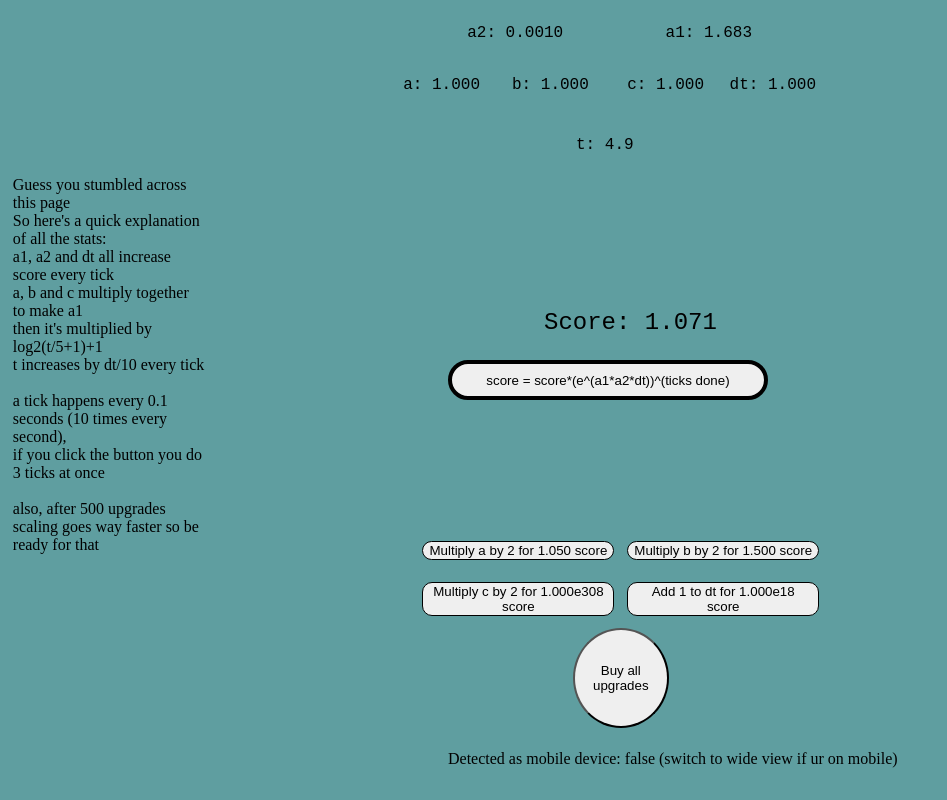
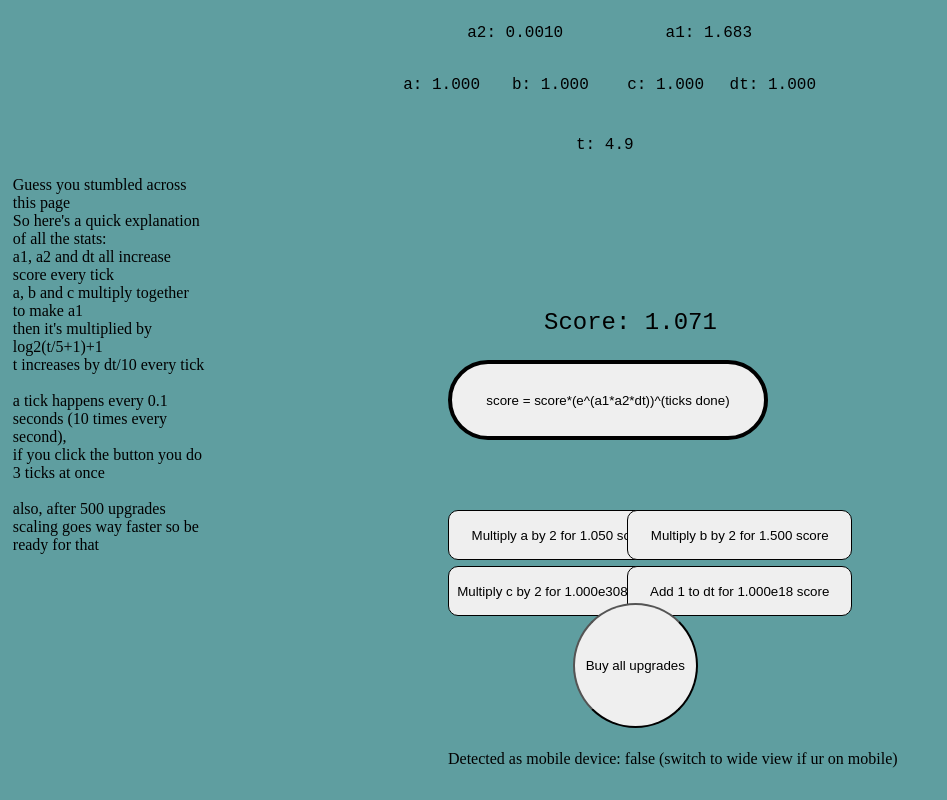
Before and after one commit to Shroobz/Stoopid-Game, a plain HTML site: page index.html in a window 1280 px wide. Shown: the whole page, without its empty margins (0-947 px from the left). Drawn offline with Linux system fonts and the light colour scheme.

Commit message:
Add files via upload

```diff
--- a/style.css
+++ b/style.css
@@ -16,32 +16,36 @@ body {
 
 #up1 {
   position: absolute;
-  width: 15%;
+  width: 225px;
+  height: 50px;
   bottom: 30%;
-  left: 33%;
+  left: 35%;
 }
 #up2 {
   position: absolute;
   left: 49%;
-  width: 15%;
+  width: 225px;
+  height: 50px;
   bottom: 30%;
 }
 #up3 {
   position: absolute;
-  width: 15%;
+  width: 225px;
+  height: 50px;
   bottom: 23%;
-  left: 33%;
+  left: 35%;
 }
 #up4 {
   position: absolute;
   left: 49%;
-  width: 15%;
+  width: 225px;
+  height: 50px;
   bottom: 23%;
 }
 #buyallbutton {
   position: absolute;
-  width: 7.5%;
-  height: 12.5%;
+  width: 125px;
+  height: 125px;
   bottom: 9%;
   left: 44.75%;
   border-radius: 50%;
@@ -111,9 +115,9 @@ body {
 #clickbutton {
   position: absolute;
   left: 35%;
-  bottom: 50%;
+  bottom: 45%;
   width: 25%;
-  height: 5%;
+  height: 10%;
   border: solid 4px;
   border-radius: 40px;
 }
```
